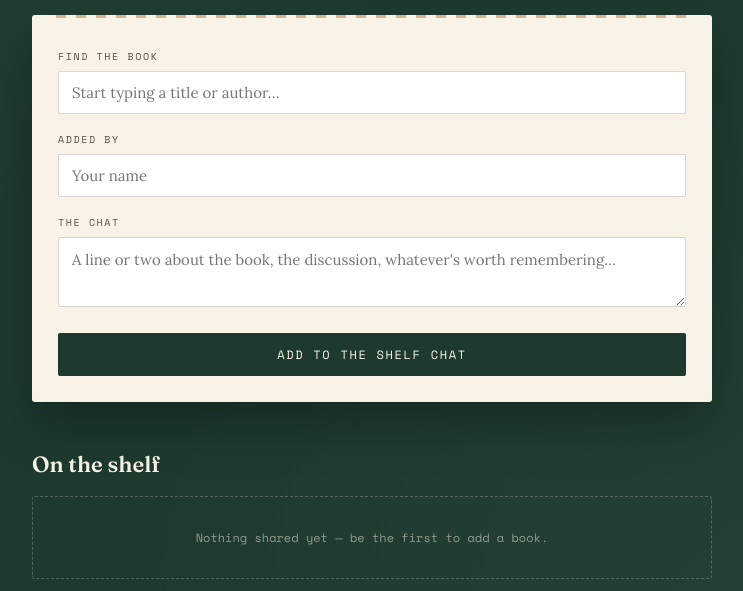
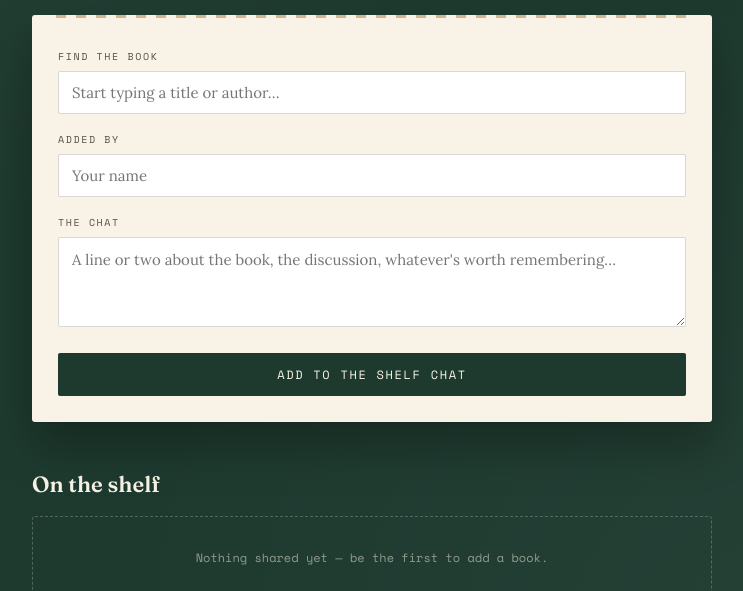
Before and after one commit to innernorthbooks/book-club-shelf, a plain HTML site: page index.html in a window 1280 px wide. Shown: the part 509-1100 px from the top of the page, without its empty margins (268-1011 px from the left). Drawn offline with nearby package versions, Linux system fonts and the light colour scheme; no server answers.

Commit message:
Update index.html

```diff
--- a/index.html
+++ b/index.html
@@ -187,7 +187,7 @@
   input[type=text]:focus, input[type=date]:focus, textarea:focus{
     border-color: var(--green);
   }
-  textarea{ resize: vertical; min-height: 70px; line-height:1.5; }
+  textarea{ resize: vertical; min-height: 90px; line-height:1.5; }
 
   .results{
     position:absolute;
```
